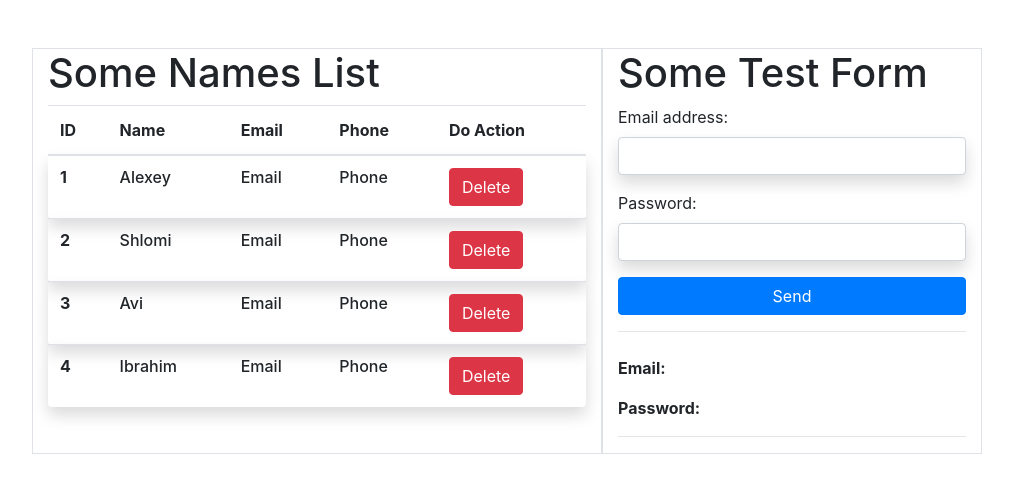
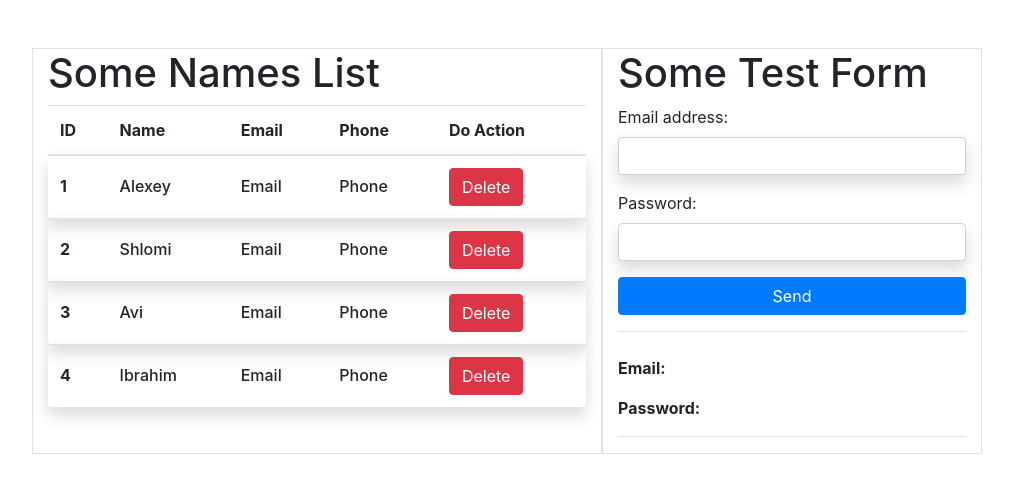
Before and after one commit to alexeystardev/angular_list_and_form_components, an Angular app: page / in a window 1280 px wide. Shown: the top 492 px of the page, without its empty margins (133-1146 px from the left). Built offline with nearby package versions, Linux system fonts and the light colour scheme.

Commit message:
change table td class to middle

```diff
--- a/src/app/user-list-row/user-list-row.component.html
+++ b/src/app/user-list-row/user-list-row.component.html
@@ -1,5 +1,5 @@
-<th scope="row">{{index+1}}</th>
-<td>{{userName}}</td>
-<td>Email</td>
-<td>Phone</td>
-<td><button (click)="delete(index)" type="button" class="btn btn-danger">Delete</button></td>
+<th class="align-middle" scope="row">{{index+1}}</th>
+<td class="align-middle">{{userName}}</td>
+<td class="align-middle">{{email}}</td>
+<td class="align-middle">{{phone}}</td>
+<td class="align-middle"><button (click)="delete(index)" type="button" class="btn btn-danger">Delete</button></td>
--- a/src/app/user-list/user-list.component.html
+++ b/src/app/user-list/user-list.component.html
@@ -8,7 +8,7 @@
   </li>
 </ul> -->
 
-<table class="table table-hover">
+<table class="table">
   <thead>
     <tr>
       <th scope="col">ID</th>
@@ -20,7 +20,7 @@
   </thead>
   <tbody>
     <tr app-user-list-row class="shadow rounded h6" *ngFor="let name of userNames;let i = index"
-      (onNewDelItem)="deleteItem($event)" [index]="i" [lastName]="localLastName" [userName]="name">
+      (onNewDelItem)="deleteItem($event)" [index]="i" [userName]="name">
     </tr>
   </tbody>
 </table>
--- a/src/app/user-list/user-list.component.ts
+++ b/src/app/user-list/user-list.component.ts
@@ -8,6 +8,8 @@ import { Component, OnInit } from '@angular/core';
 export class UserListComponent implements OnInit {
 
 constructor() { }
+	email=""
+	phone=""
 	userNames = ['Alexey', 'Shlomi', 'Avi', 'Ibrahim'];
   ngOnInit(): void {
   }
```
Also changed, not shown: src/app/user-list-row/user-list-row.component.ts (+4 -3 lines).
